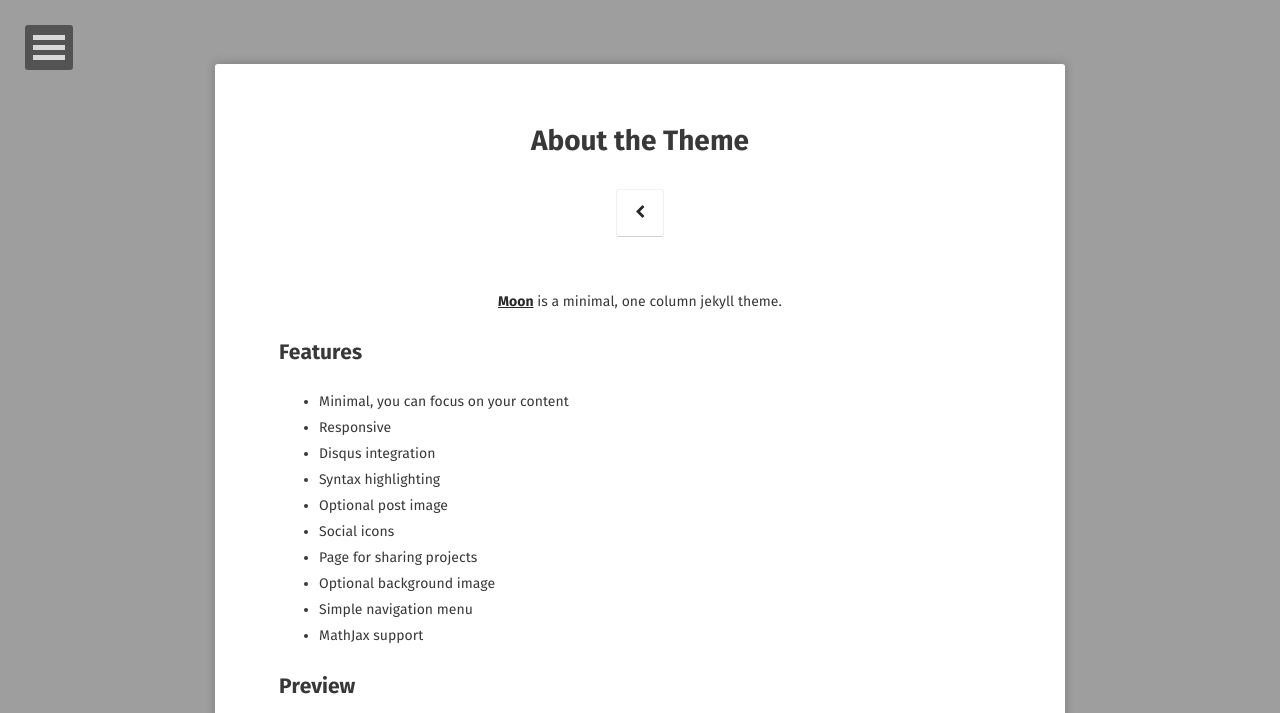
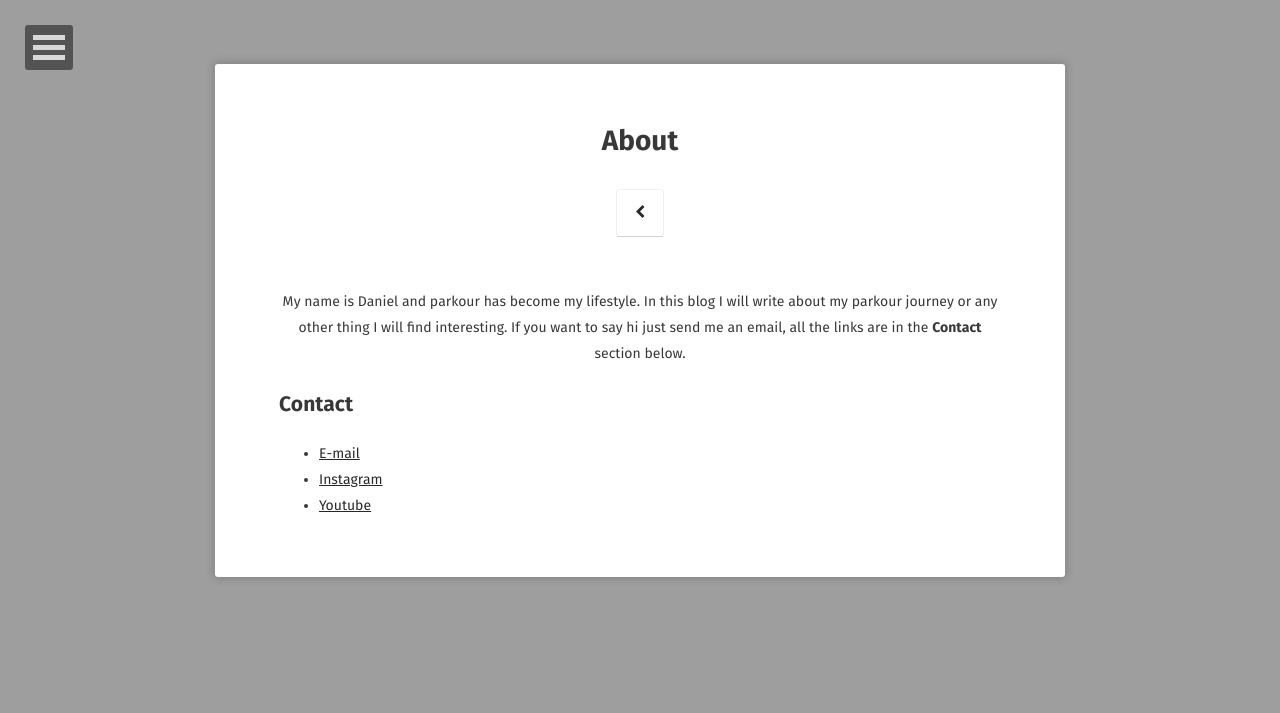
Before and after one commit to daleonpz/daleonpz.github.io, a Jekyll site: the page built from about/index.md, in a window 1280 px wide. Shown: the top 713 px of the page. Built offline with Jekyll 4.4.1, drawn with Linux system fonts in a browser that asks for light colours; some web fonts are replaced; some of the changed text lies outside the part shown; grey boxes are pictures that could not be loaded.

Commit message:
wrote the about

```diff
--- a/about/index.md
+++ b/about/index.md
@@ -1,25 +1,21 @@
 ---
 layout: page
-title: About the Theme
+title: About
 tags: [about, Jekyll, theme, moon]
 date: 2016-03-21
 comments: false
 ---
 
-<center><a href="http://taylantatli.github.io/Moon"><b>Moon</b></a> is a minimal, one column jekyll theme.</center>
+[//]:  <center><a href="http://taylantatli.github.io/Moon"><b>Moon</b></a> is a minimal, one column jekyll theme.</center>
+<center>My name is Daniel and parkour has become my lifestyle. In this blog I will write about my parkour journey or any other thing I will find interesting. If you want to say hi just send me an email, all the links are in the <b>Contact</b> section below.</center>
 
-## Features
-* Minimal, you can focus on your content
-* Responsive
-* Disqus integration
-* Syntax highlighting
-* Optional post image
-* Social icons
-* Page for sharing projects
-* Optional background image
-* Simple navigation menu
-* MathJax support
 
+## Contact
+* <a href="mailto:{{ site.email }}?subject=[Blog]%20Hello%20Daniel">E-mail</a>
+* [Instagram](https://www.instagram.com/daleonpzinst/)
+* [Youtube](https://www.youtube.com/user/daleonpz)
+
+{% comment %}
 ## Preview
 
 {% capture images %}
@@ -35,3 +31,5 @@ See a [live version of Moon](http://taylantatli.github.io/Moon) hosted on GitHub
 To learn how to install and use this theme check out the [Setup Guide](http://taylantatli.me/Moon/moon-theme/) for more information.
 
 [Install Moon](https://github.com/TaylanTatli/Moon){: .btn}
+
+{% endcomment %}
```
